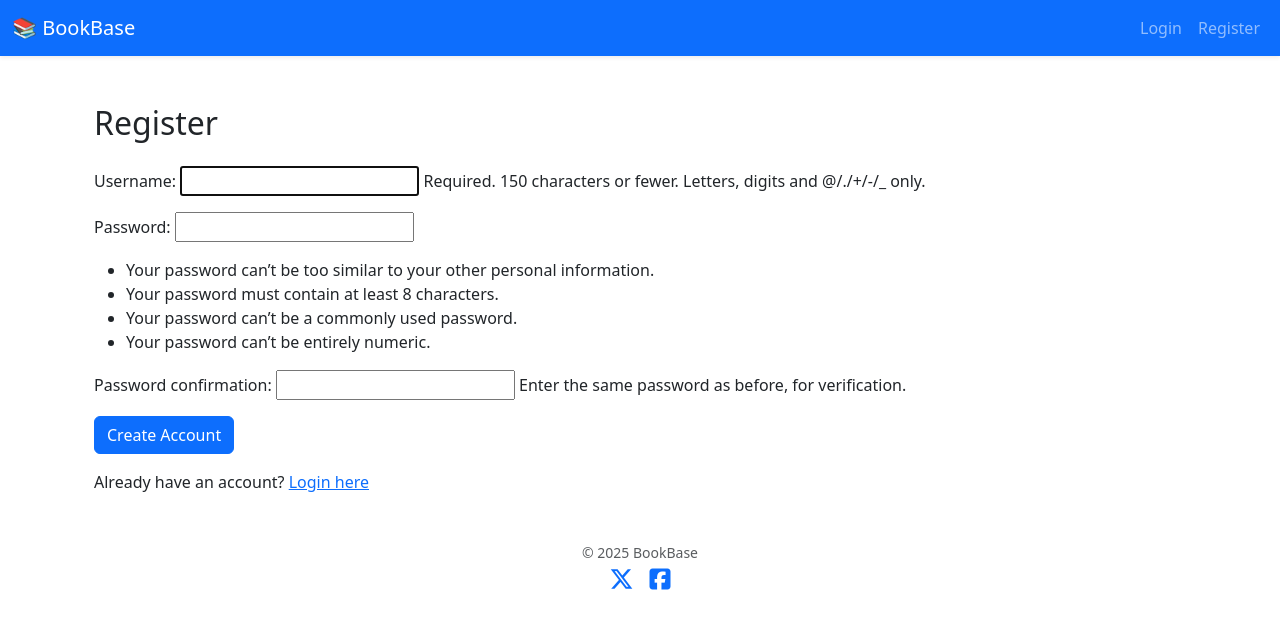
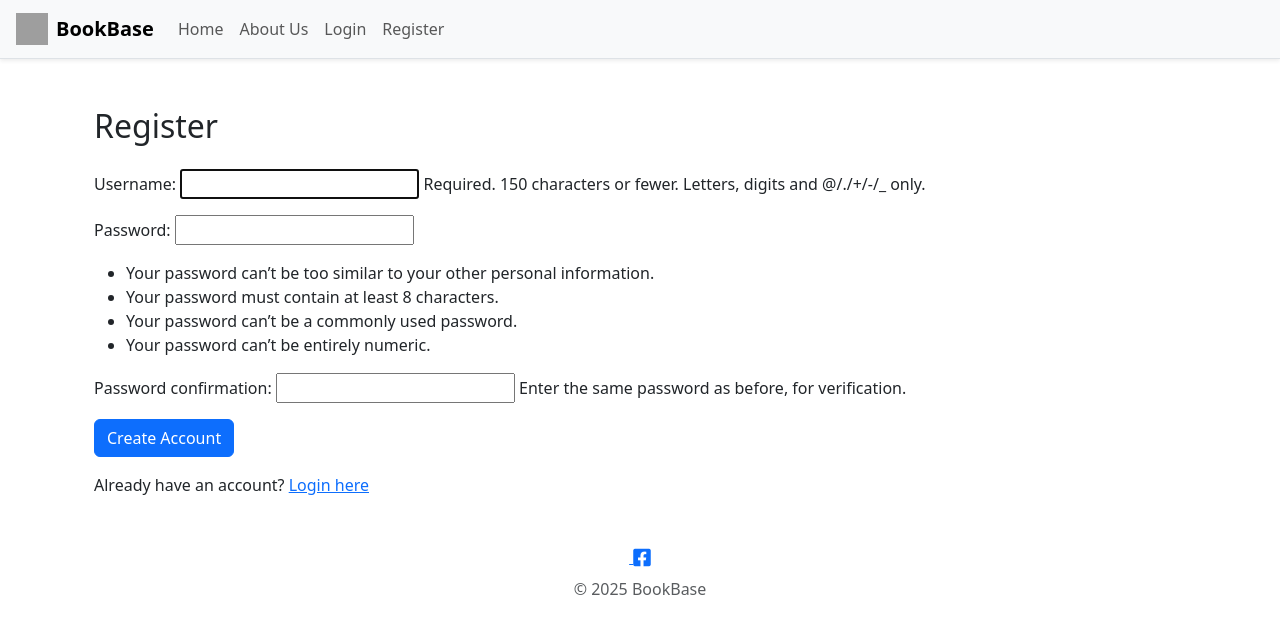
Before and after one commit to Oscar-Ivs/bookbase, a Django app: page /register/ in a window 1280 px wide. Shown: the top 634 px of the page. Run offline with Django 5.2, Linux system fonts and the light colour scheme; some libraries are stand-ins or nearby versions; grey boxes are pictures that could not be loaded.

Commit message:
Added home & about view template to support base layout

```diff
--- a/books/urls.py
+++ b/books/urls.py
@@ -6,6 +6,8 @@ urlpatterns = [
     path('register/', views.register, name='register'),
     path('login/', auth_views.LoginView.as_view(), name='login'),
     path('logout/', auth_views.LogoutView.as_view(next_page='login'), name='logout'),
+    path('', views.home, name='home'),
+    path('about/', views.about, name='about'),
 ]
 # This file defines URL patterns for the 'books' app, including user registration and authentication views.
 # The 'register' view is for user registration, while 'login' and 'logout' views are provided by Django's built-in authentication system.
--- a/books/views.py
+++ b/books/views.py
@@ -15,3 +15,7 @@ def register(request):
     else:
         form = UserCreationForm()
     return render(request, 'registration/register.html', {'form': form})
+def home(request):
+    return render(request, 'home.html')
+def about(request):
+    return render(request, 'about.html')
--- a/templates/base.html
+++ b/templates/base.html
@@ -1,65 +1,76 @@
+{% load static %}
+
 <!DOCTYPE html>
 <html lang="en">
 <head>
   <meta charset="UTF-8">
-  <title>{% block title %}BookBase{% endblock %}</title>
-
-  {% load static %}
-  <meta name="viewport" content="width=device-width, initial-scale=1">
+  <title>BookBase</title>
 
   <!-- Bootstrap CSS -->
   <link href="https://cdn.jsdelivr.net/npm/bootstrap@5.3.0/dist/css/bootstrap.min.css" rel="stylesheet">
+  <!-- Font Awesome for social icons -->
+  <link rel="stylesheet" href="https://cdnjs.cloudflare.com/ajax/libs/font-awesome/6.4.0/css/all.min.css">
+  <!-- Custom styles (if any) -->
+  <link rel="stylesheet" href="{% static 'css/style.css' %}">
+</head>
+<body>
 
-  <!-- Font Awesome (for social icons) -->
-  <script src="https://kit.fontawesome.com/a2e0b6f0db.js" crossorigin="anonymous"></script>
+  <!-- Navigation bar -->
+  <nav class="navbar navbar-expand-lg navbar-light bg-light border-bottom shadow-sm px-3">
+    <a class="navbar-brand d-flex align-items-center" href="{% url 'home' %}">
+      <!-- Logo with alt and dimensions -->
+      <img src="{% static 'logo.webp' %}" alt="BookBase logo" width="32" height="32" class="me-2">
+      <strong>BookBase</strong>
+    </a>
 
-  <link rel="stylesheet" href="{% static 'css/styles.css' %}">
-  <link rel="icon" href="{% static 'favicon.ico' %}">
-</head>
-
-<body>
-  <!-- 🔵 Navigation -->
-  <nav class="navbar navbar-expand-lg navbar-dark bg-primary shadow-sm">
-    <div class="container-fluid">
-      <a class="navbar-brand" href="/">📚 BookBase</a>
-      <button class="navbar-toggler" type="button" data-bs-toggle="collapse" data-bs-target="#navbarNav">
+    <!-- Toggle for mobile -->
+    <button class="navbar-toggler" type="button" data-bs-toggle="collapse" data-bs-target="#navbarContent"
+      aria-controls="navbarContent" aria-expanded="false" aria-label="Toggle navigation">
       <span class="navbar-toggler-icon"></span>
     </button>
-      <div class="collapse navbar-collapse justify-content-end" id="navbarNav">
-        <ul class="navbar-nav">
+
+    <!-- Collapsible navigation items -->
+    <div class="collapse navbar-collapse" id="navbarContent">
+      <ul class="navbar-nav me-auto mb-2 mb-lg-0">
+        <!-- Always visible -->
+        <li class="nav-item"><a class="nav-link" href="{% url 'home' %}">Home</a></li>
+        <li class="nav-item"><a class="nav-link" href="{% url 'about' %}">About Us</a></li>
+
+        <!-- Conditional links for logged in users -->
         {% if user.is_authenticated %}
-            <li class="nav-item"><a class="nav-link" href="#">My Collection</a></li>
-            <li class="nav-item"><a class="nav-link" href="#">Profile</a></li>
+          <li class="nav-item"><a class="nav-link" href="{% url 'my_collection' %}">My Collection</a></li>
+          <li class="nav-item"><a class="nav-link" href="{% url 'profile' %}">Profile</a></li>
           <li class="nav-item"><a class="nav-link" href="{% url 'logout' %}">Logout</a></li>
         {% else %}
+          <!-- Guest users -->
           <li class="nav-item"><a class="nav-link" href="{% url 'login' %}">Login</a></li>
           <li class="nav-item"><a class="nav-link" href="{% url 'register' %}">Register</a></li>
         {% endif %}
       </ul>
     </div>
-    </div>
   </nav>
 
-  <!-- ⚪ Main content area -->
-  <main class="container mt-5">
-    {% block content %}{% endblock %}
+  <!-- Main content block -->
+  <main class="container my-4">
+    {% block content %}
+    <!-- Page-specific content goes here -->
+    {% endblock %}
   </main>
 
-  <!-- ⚫ Footer with social links -->
-  <footer class="text-center mt-5 mb-3 text-muted small">
-    <p class="mb-1">© 2025 BookBase</p>
-    <div class="d-flex justify-content-center gap-3">
-      <a href="https://www.x.com" target="_blank" aria-label="Visit our X feed (opens in a new tab)" rel="noopener">
-        <i class="fa-brands fa-x-twitter fs-4"></i>
+  <!-- Footer with social links -->
+  <footer class="text-center mt-5 mb-3">
+    <a href="https://www.x.com" target="_blank" aria-label="Visit our X feed" rel="noopener">
+      <i class="fa-brands fa-x-twitter"></i>
     </a>
-      <a href="https://www.facebook.com" target="_blank" aria-label="Visit our Facebook page (opens in a new tab)" rel="noopener">
-        <i class="fa-brands fa-square-facebook fs-4"></i>
+    <a href="https://www.facebook.com" target="_blank" aria-label="Visit our Facebook page" rel="noopener">
+      <i class="fa-brands fa-square-facebook fa-lg"></i>
     </a>
-    </div>
+    <div class="mt-2 text-muted">&copy; 2025 BookBase</div>
   </footer>
 
-  <!-- Bootstrap JS -->
+  <!-- Bootstrap JS (for navbar toggle) -->
   <script src="https://cdn.jsdelivr.net/npm/bootstrap@5.3.0/dist/js/bootstrap.bundle.min.js"></script>
 </body>
 </html>
-<!-- This is the base template for the BookBase application. It includes a responsive navigation bar, a main content area, and a footer with social media links. The navigation bar adapts based on user authentication status, showing options for login, registration, and user profile management. -->
+<!-- This is the base template for the BookBase application. It includes a responsive navigation bar, a main content area, and a footer with social media links. -->
+<!-- The navigation bar adapts based on whether the user is logged in, showing different links accordingly
```
Also changed, not shown: templates/about.html (added, +8 -0 lines), templates/home.html (added, +8 -0 lines). Lines whose indentation alone changed are shown as unchanged.
